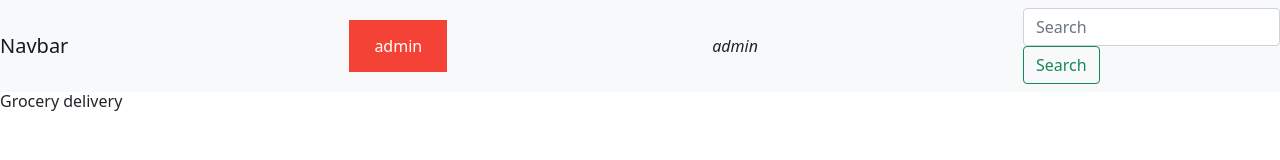
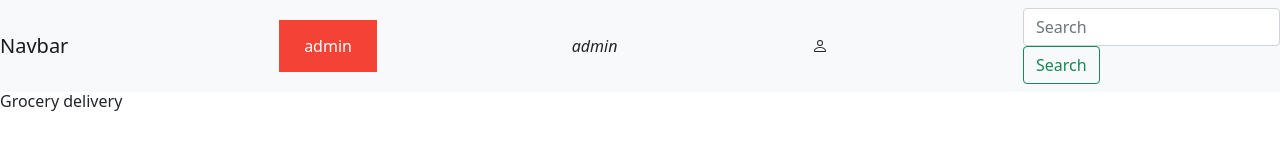
Before and after one commit to BYOMKESHPRATIHARI/Delivery_Partner, a plain HTML site: page index.html in a window 1280 px wide. Drawn offline with Linux system fonts and the light colour scheme.

Commit message:
Update index.html

```diff
--- a/index.html
+++ b/index.html
@@ -19,6 +19,9 @@
   <a class="navbar-brand">Navbar</a>
     <a href="admin/index.html" target="blank">admin</a>
     <i class="bi bi-person" href="admin/index.html">admin</i>
+    <svg xmlns="http://www.w3.org/2000/svg" width="16" height="16" fill="currentColor" class="bi bi-person" viewBox="0 0 16 16">
+  <path d="M8 8a3 3 0 1 0 0-6 3 3 0 0 0 0 6Zm2-3a2 2 0 1 1-4 0 2 2 0 0 1 4 0Zm4 8c0 1-1 1-1 1H3s-1 0-1-1 1-4 6-4 6 3 6 4Zm-1-.004c-.001-.246-.154-.986-.832-1.664C11.516 10.68 10.289 10 8 10c-2.29 0-3.516.68-4.168 1.332-.678.678-.83 1.418-.832 1.664h10Z"/>
+</svg>
   <form class="form-inline">
     <input class="form-control mr-sm-2" type="search" placeholder="Search" aria-label="Search">
     <button class="btn btn-outline-success my-2 my-sm-0" type="submit">Search</button>
```
